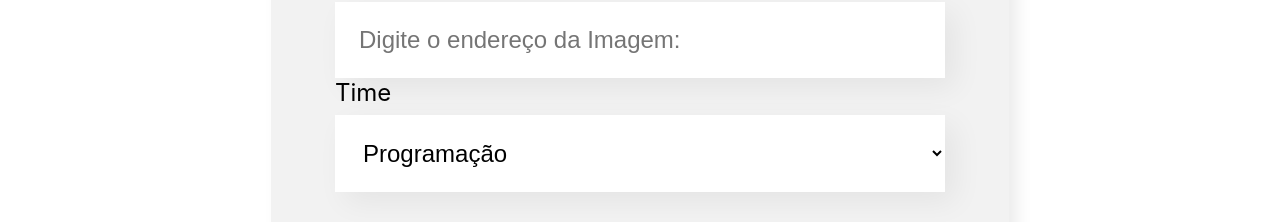
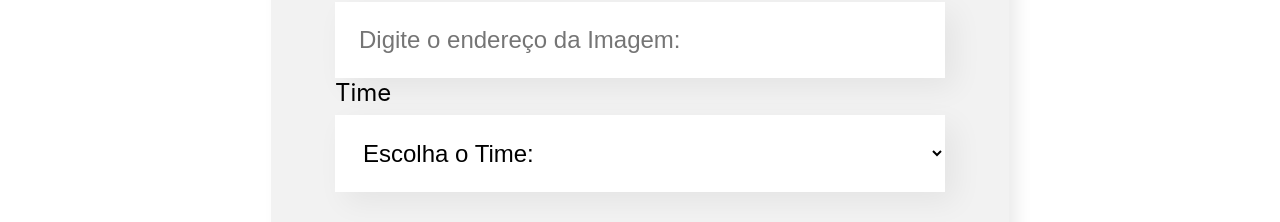
Before and after one commit to Ana-Beatriz12/React-desenvolvendo-com-javascript, a React (Create React App) app in the folder organo/: page / in a window 1280 px wide. Shown: the part 944-1166 px from the top of the page. Built offline with nearby package versions, Linux system fonts and the light colour scheme.

Commit message:
projeto finalizado

```diff
--- a/organo/src/App.js
+++ b/organo/src/App.js
@@ -59,7 +59,7 @@ const App = () => {
   const [colaboradores, setColaboradores] = useState([]);
 
   const aoNovoColaboradorAdicionado = (colaborador) => {
-    console.log("COLABORADOR ADICIONADO", colaborador);
+    // console.log("COLABORADOR ADICIONADO", colaborador);
     setColaboradores([...colaboradores, colaborador]);
   };
   return (
--- a/organo/src/componentes/Colaborador/index.js
+++ b/organo/src/componentes/Colaborador/index.js
@@ -1,10 +1,10 @@
 import "./Colaborador.css";
 
-const Colaborador = ({nome,cargo,imagem}) => {
+const Colaborador = ({nome,cargo,imagem, corDeFundoCard}) => {
   return (
     <div className="colaborador">
         {/* https://github.com/Ana-Beatriz12.png */}
-      <div className="cabecalho">
+      <div className="cabecalho" style={{backgroundColor:corDeFundoCard}}>
         <img src={imagem} alt="" />
       </div>
       <div className="rodape">
--- a/organo/src/componentes/ListaSuspensa/index.js
+++ b/organo/src/componentes/ListaSuspensa/index.js
@@ -5,7 +5,8 @@ const ListaSuspensa = (propriedades) => {
   return (
     <div className="lista-suspensa">
       <label>{propriedades.label}</label>
-      <select onChange={evento => propriedades.aoAlterado(evento.target.value)} required={propriedades.required} value={propriedades.value} id={propriedades.id} translate="no">
+      <select onChange={evento => propriedades.aoAlterado(evento.target.value)} required={propriedades.required} value={propriedades.valor} id={propriedades.id} translate="no">
+        <option value="">Escolha o Time:</option>
         {propriedades.itens.map((item) => (
           <option key={item} translate="no" >{item}</option>
         ))}
--- a/organo/src/componentes/Time/index.js
+++ b/organo/src/componentes/Time/index.js
@@ -9,7 +9,7 @@ const Time = (propriedades) => {
     <section className="time" style={cssSecundaria}>
       <h3 style={{ borderColor: propriedades.corPrimaria }}>{propriedades.nome}</h3>
       <div className="colaboradores">
-        {propriedades.colaboradores.map(colaborador => <Colaborador key={colaborador.nome} nome={colaborador.nome} cargo={colaborador.cargo} imagem={colaborador.imagem} />)}
+        {propriedades.colaboradores.map(colaborador => <Colaborador corDeFundoCard={propriedades.corPrimaria} key={colaborador.nome} nome={colaborador.nome} cargo={colaborador.cargo} imagem={colaborador.imagem} />)}
       </div>
     </section>
     : ''// aqui usamos o operador ternario para verificar se colaboradores for maior que 0 , retorna o card, se nao ele esconde os times que nao tem colaboradores
```
